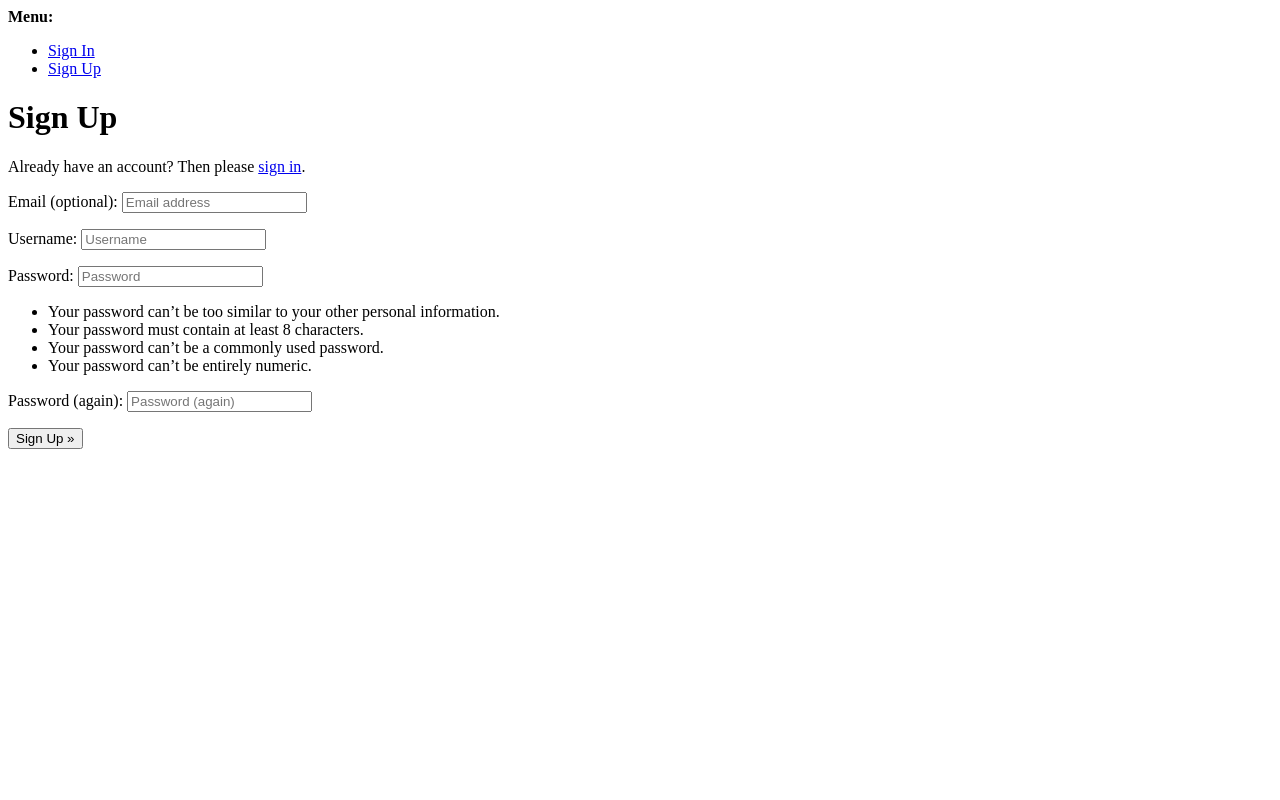
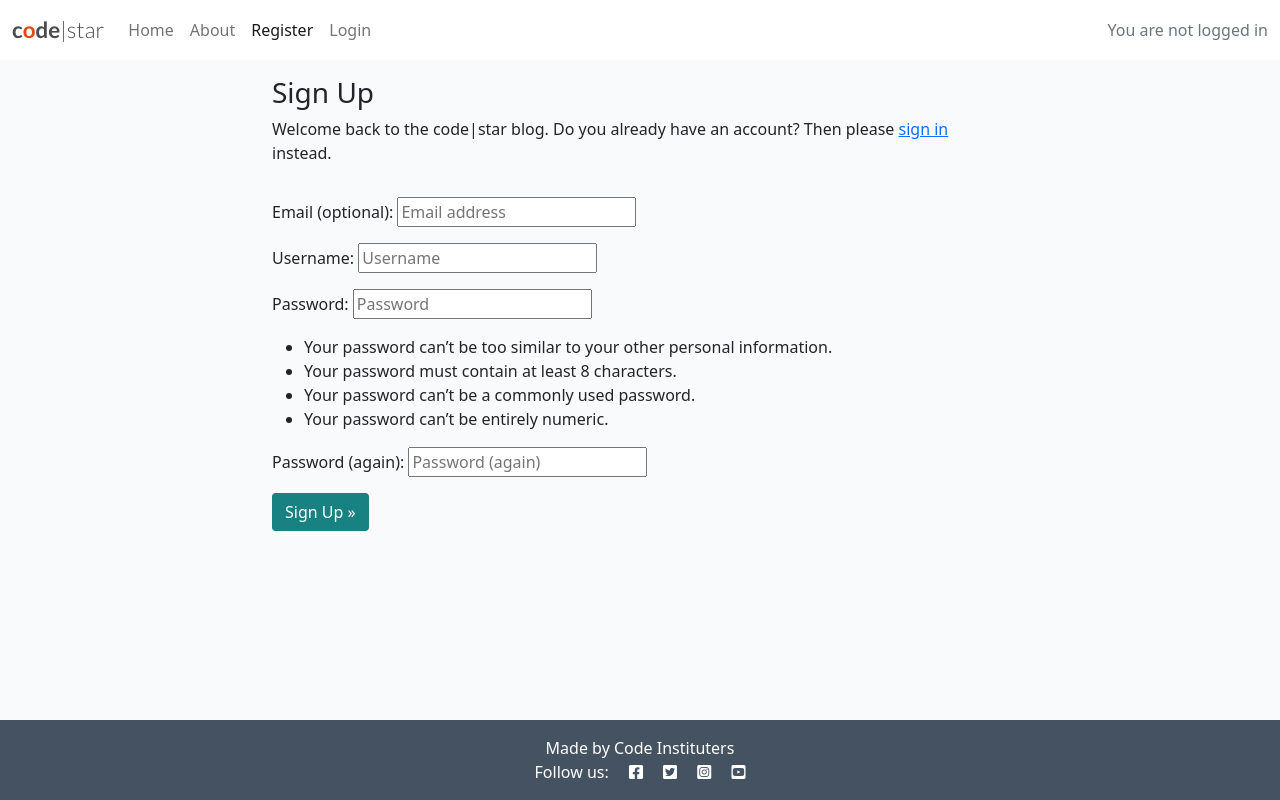
Before and after one commit to mhesemans/django-blog, a Django app: page /accounts/signup/ in a window 1280 px wide. Run offline with Django 4.2, Linux system fonts and the light colour scheme; parts of the project's set-up code (start-up, migrations or seed data) failed here and were passed over.

Commit message:
feat: customized sign-up page

```diff
--- a/codestar/settings.py
+++ b/codestar/settings.py
@@ -28,7 +28,7 @@ TEMPLATES_DIR = os.path.join(BASE_DIR, 'templates')
 SECRET_KEY = 'django-insecure-%a4j-dui2pg^+1dlnza^@0do7_q8il6jfa^f*ba_%bs#d*uebw'
 
 # SECURITY WARNING: don't run with debug turned on in production!
-DEBUG = False
+DEBUG = True
 
 ALLOWED_HOSTS = [
     '.herokuapp.com',
--- a/templates/account/signup.html
+++ b/templates/account/signup.html
@@ -1,21 +1,33 @@
-{% extends "account/base.html" %}
+{% extends "base.html" %}
 
 {% load i18n %}
 
 {% block head_title %}{% trans "Signup" %}{% endblock head_title %}
 
 {% block content %}
-<h1>{% trans "Sign Up" %}</h1>
 
-<p>{% blocktrans %}Already have an account? Then please <a href="{{ login_url }}">sign in</a>.{% endblocktrans %}</p>
+<div class="container">
+  <div class="row">
+    <div class="col-md-8 mt-3 offset-md-2">
+      <h3>{% trans "Sign Up" %}</h3>
 
+      <p>{% blocktrans %}
+        Welcome back to the code|star blog. Do you already have an account? Then please <a href="{{ login_url }}">sign
+          in</a> instead.
+        {% endblocktrans %}</p>
+    </div>
+  </div>
+  <div class="row">
+    <div class="col-md-8 mt-3 offset-md-2">
       <form class="signup" id="signup_form" method="post" action="{% url 'account_signup' %}">
         {% csrf_token %}
         {{ form.as_p }}
         {% if redirect_field_value %}
         <input type="hidden" name="{{ redirect_field_name }}" value="{{ redirect_field_value }}" />
         {% endif %}
-  <button type="submit">{% trans "Sign Up" %} &raquo;</button>
+        <button class="btn btn-signup right" type="submit">{% trans "Sign Up" %} &raquo;</button>
       </form>
-
+    </div>
+  </div>
+</div>
 {% endblock content %}
--- a/templates/base.html
+++ b/templates/base.html
@@ -65,7 +65,11 @@
                     {% endif %}
                 </ul>
                 <span class="navbar-text text-muted">
-                    adventures of a software developer
+                    {% if user.is_authenticated %}
+                    You are logged in as {{ user }}
+                    {% else %}
+                    You are not logged in
+                    {% endif %}
                 </span>
             </div>
         </div>
```
Lines whose indentation alone changed are shown as unchanged.
